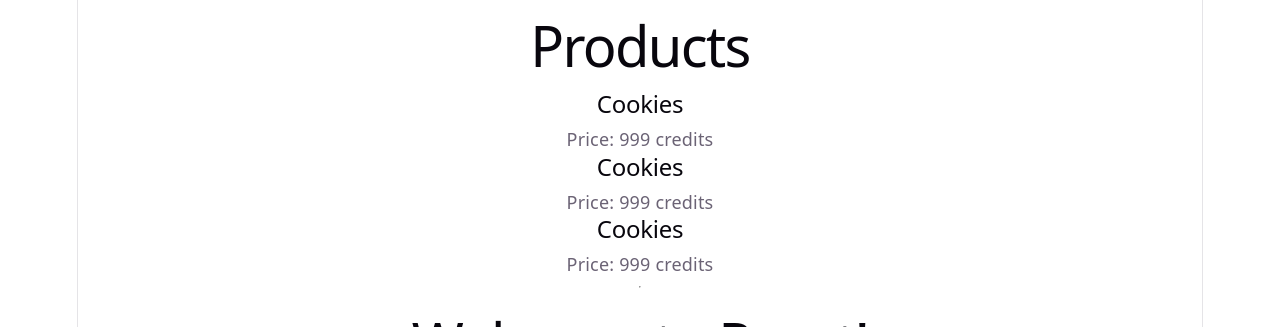
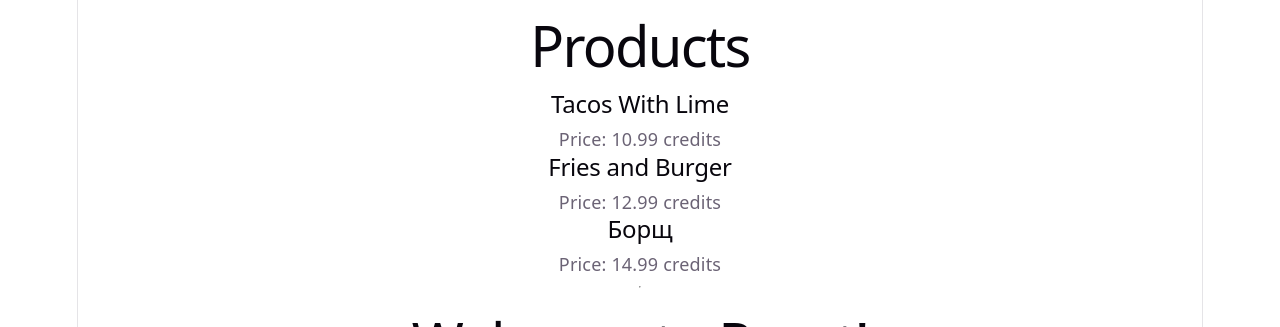
Before and after one commit to maxstepanyukstudy/bc81-react-theory-practice, a React (Vite) app: page / in a window 1280 px wide. Shown: the top 327 px of the page. Built offline with nearby package versions, Linux system fonts and the light colour scheme.

Commit message:
add props with interface ProductProps

```diff
--- a/src/components/App.tsx
+++ b/src/components/App.tsx
@@ -8,9 +8,9 @@ function App() {
       <div>
         <h1>Products</h1>
 
-        <Product />
-        <Product />
-        <Product />
+        <Product name="Tacos With Lime" price={10.99} />
+        <Product name="Fries and Burger" price={12.99} />
+        <Product name="Борщ" price={14.99} />
       </div>
       <hr />
       <div>
--- a/src/components/Product.tsx
+++ b/src/components/Product.tsx
@@ -1,8 +1,13 @@
-export default function Product() {
+interface ProductProps {
+  name: string;
+  price: number;
+}
+
+export default function Product(props: ProductProps) {
   return (
     <div>
-      <h2>Cookies</h2>
-      <p>Price: 999 credits</p>
+      <h2>{props.name}</h2>
+      <p>Price: {props.price} credits</p>
     </div>
   );
 }
```
